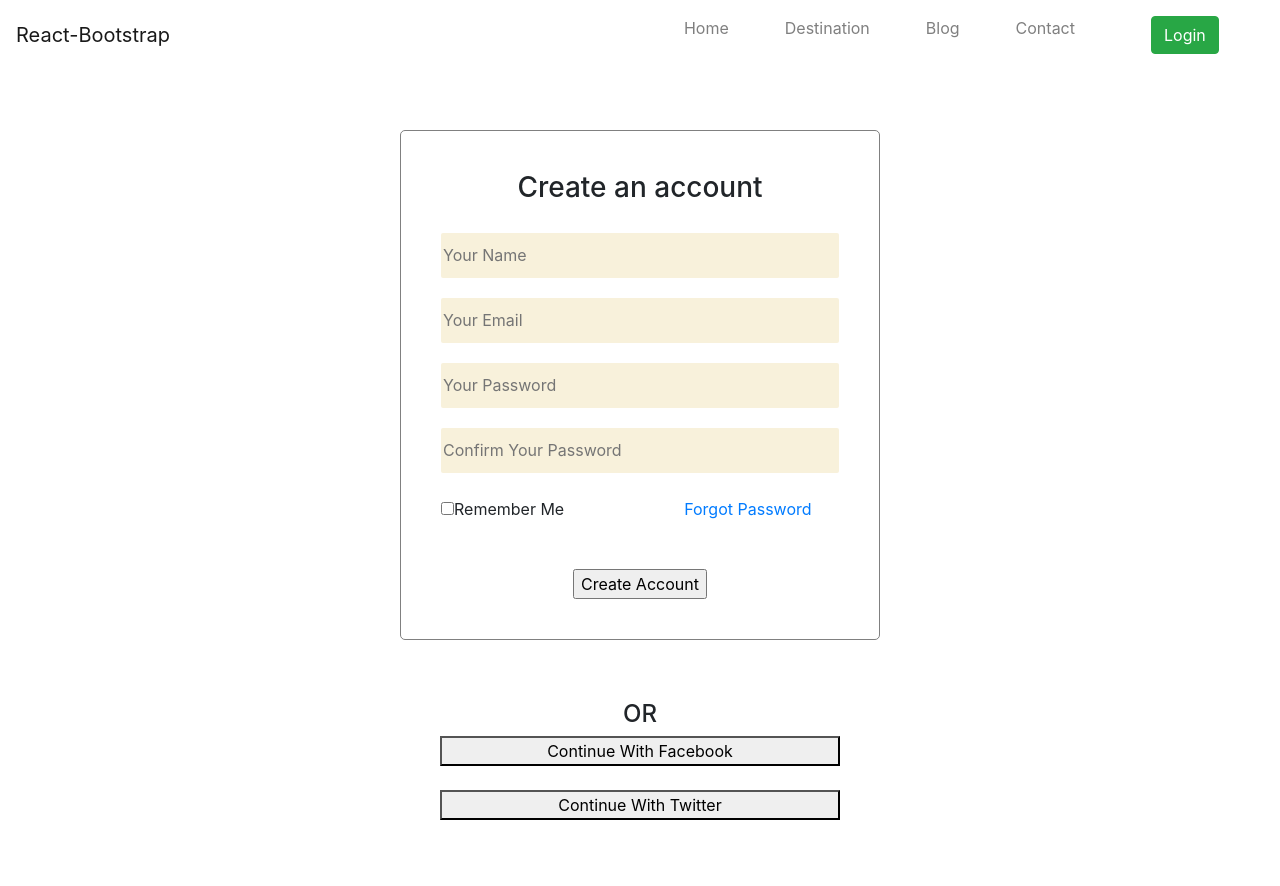
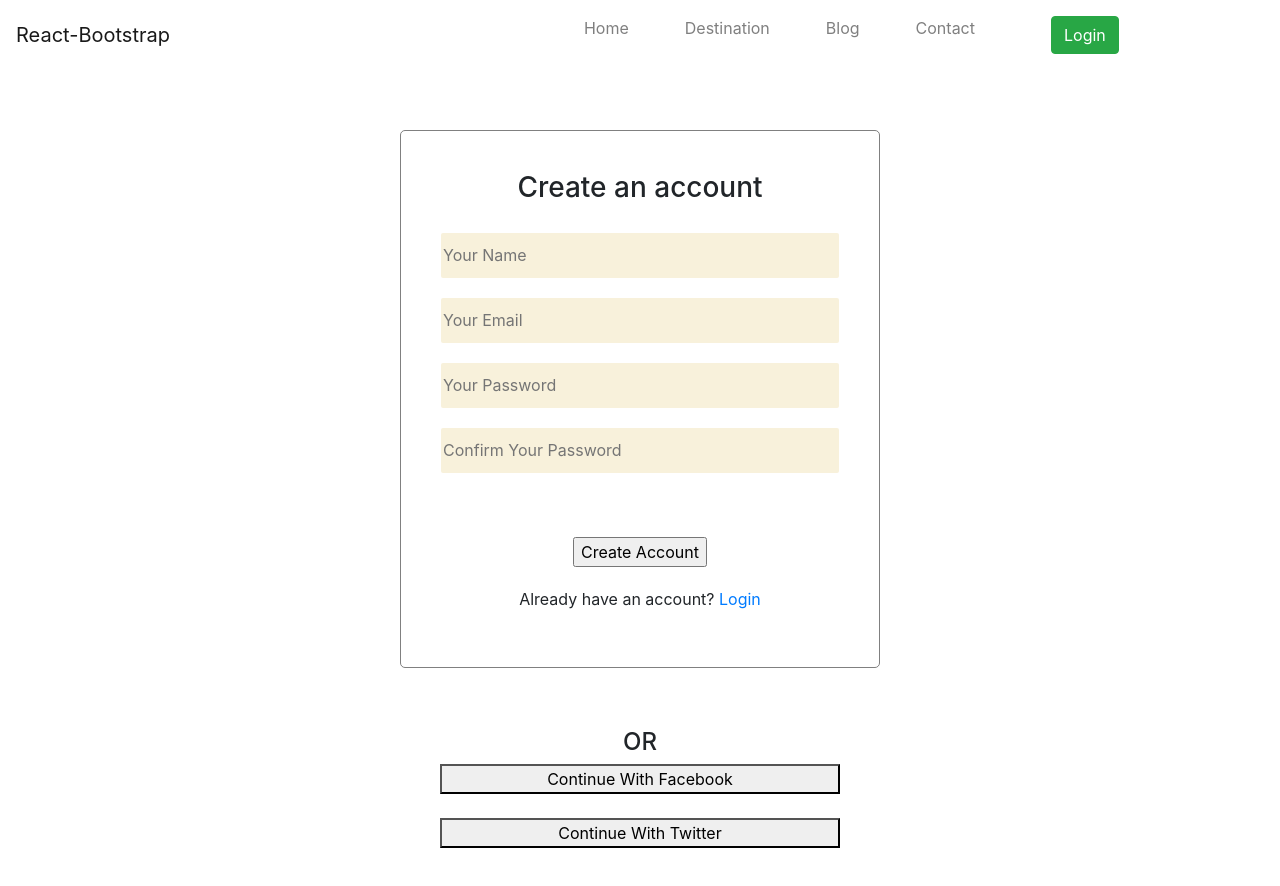
Before and after one commit to Lamisa-zamzam/globetrotter, a React (Create React App) app: page /login in a window 1280 px wide. Shown: the top 886 px of the page. Built offline with nearby package versions, Linux system fonts and the light colour scheme.

Commit message:
First commit

```diff
--- a/src/App.js
+++ b/src/App.js
@@ -15,12 +15,12 @@ function App() {
         name: "",
         email:"",
         photoURL: "",
-        newUser: true,
+        isNewUser: true,
         isLoggedIn: false,
         error: "",
     });
 
-    console.log(user);
+    console.log(user.isNewUser);
     return (
         <UserContext.Provider value={[user, setUser]}>
         <Router>
@@ -46,9 +46,9 @@ function App() {
                 <Route path="/blog">
                     <Header />
                 </Route>
-                <Route path="/contact">
+                <PrivateRoute path="/contact">
                     <Header />
-                </Route>
+                </PrivateRoute>
                 <Route path="*">
                     <Header />
                 </Route>
--- a/src/Components/Header/Header.css
+++ b/src/Components/Header/Header.css
@@ -1,5 +1,5 @@
 .nav-links {
-    margin-left: 450px;
+    margin-left: 350px;
 }
 
 .nav-link {
--- a/src/Components/Login/Login.css
+++ b/src/Components/Login/Login.css
@@ -23,6 +23,10 @@
     color: red;
 }
 
+.submit-button {
+    margin-bottom: 20px;
+}
+
 .social-login {
     margin-bottom: 50px;
     text-align: center;
--- a/src/Components/Login/Login.js
+++ b/src/Components/Login/Login.js
@@ -31,6 +31,7 @@ const Login = () => {
                 newUser.email = email;
                 newUser.photoURL = photoURL;
                 setUser(newUser);
+                history.replace(from);
             })
             .catch((error) => {
                 const errorCode = error.code;
@@ -44,6 +45,8 @@ const Login = () => {
     };
 
     const handleSignUp = (name, userEmail, userPassword) => {
+        const doesPasswordsMatch = checkPasswords();
+        if(doesPasswordsMatch){
         firebase
             .auth()
             .createUserWithEmailAndPassword(userEmail, userPassword)
@@ -64,36 +67,81 @@ const Login = () => {
                 newUser.error = errorMessage;
                 setUser(newUser);
             });
+        }else{
+            const newUser = { ...user };
+            newUser.error = "Your Passwords don't match";
+            setUser(newUser);
+        }
+    };
+
+
+    const handleLogIn = (userEmail, userPassword) => {
+        firebase
+            .auth()
+            .signInWithEmailAndPassword(userEmail, userPassword)
+            .then((userCredential) => {
+                console.log(userCredential.user);
+                const { email } = userCredential.user;
+                const newUser = { ...user };
+                newUser.email = email;
+                newUser.isLoggedIn = true;
+                setUser(newUser);
+                history.replace(from);
+            })
+            .catch((error) => {
+                var errorCode = error.code;
+                var errorMessage = error.message;
+                const newUser = { ...user };
+                newUser.error = errorMessage;
+                setUser(newUser);
+            });
     };
 
     const { register, handleSubmit, watch, errors } = useForm();
 
-    const checkPasswords = (e) => {
-        if (
-            !document.getElementById("password").value ===
-            document.getElementById("confirmPassword").value
-        ) {
-            // setConfirmPasswordError("Your passwords don't match");
-            // console.log("oopps");
-        }
-        // return document.getElementById("password").value === document.getElementById("confirmPassword").value;
+    const onSubmit = (data) => {
+        console.log(data);
+        data.name
+            ? handleSignUp(data.name, data.email, data.password)
+            : handleLogIn(data.email, data.password);
     };
-
-    const onSubmit = (data) => {
-        // console.log(data);
-        handleSignUp(data.name, data.email, data.password);
-    };
-
-
 
     let history = useHistory();
     let location = useLocation();
     let { from } = location.state || { from: { pathname: "/" } };
 
+    const toggleForm = (e) => {
+        e.preventDefault();
+        const newUser = { ...user };
+        newUser.isNewUser = !newUser.isNewUser;
+        console.log(user.isNewUser);
+        setUser(newUser);
+        console.log(user.isNewUser);
+    };
+
+    const [password, setPassword] = useState();
+    const [confirmPassword, setConfirmPassword] = useState();
+
+
+    const handleBlur = (e) => {
+        if(e.target.name === "password"){
+            setPassword(e.target.value);
+        }
+        if(e.target.name === "confirmPassword"){
+            setConfirmPassword(e.target.value);
+        }
+    }
+
+    const checkPasswords = () => {
+        return password === confirmPassword;
+    }
+
+
     return (
         <div>
             <form onSubmit={handleSubmit(onSubmit)} className="form-card">
-                <h3>Create an account</h3>
+                <h3>{user.isNewUser ? "Create an account" : "Log In"}</h3>
+                {user.isNewUser && (
                     <input
                         type="text"
                         name="name"
@@ -102,6 +150,7 @@ const Login = () => {
                         className="form-field"
                         placeholder="Your Name"
                     />
+                )}
                 <input
                     type="email"
                     name="email"
@@ -124,10 +173,12 @@ const Login = () => {
                     placeholder="Your Password"
                     className="form-field"
                     id="password"
+                    onBlur={handleBlur}
                 />
                 <br />
                 {errors.password && <span className="error">required</span>}
                 {/* {console.log(errors.password)} */}
+                {user.isNewUser && (
                     <input
                         type="password"
                         name="confirmPassword"
@@ -139,7 +190,9 @@ const Login = () => {
                         placeholder="Confirm Your Password"
                         className="form-field"
                         id="confirmPassword"
+                        onBlur={handleBlur}
                     />
+                )}
                 {errors.confirmPassword && (
                     <span className="error">required</span>
                 )}
@@ -148,6 +201,7 @@ const Login = () => {
                 <br />
                 {<span className="error">{confirmPasswordError}</span>}
                 <br />
+                {!user.isNewUser && (
                     <div className="savingPassword">
                         <input
                             type="checkbox"
@@ -158,13 +212,33 @@ const Login = () => {
                             htmlFor="save-password"
                             style={{ marginRight: "120px" }}
                         >
-                        Remember Me
+                            &nbsp;Remember Me
                         </label>
                         <Link to="/login">Forgot Password</Link>
                     </div>
+                )}
                 <br />
                 <p className="error">{user.error}</p>
-                <input type="submit" value="Create Account" />
+                {user.isNewUser ? (
+                    <input
+                        type="submit"
+                        value="Create Account"
+                        className="submit-button"
+                    />
+                ) : (
+                    <input
+                        type="submit"
+                        value="Log In"
+                        className="submit-button"
+                    />
+                )}
+
+                <p>
+                    {user.isNewUser ? "Already" : "Don't"} have an account?{" "}
+                    <a href="/" onClick={(e) => toggleForm(e)}>
+                        {user.isNewUser ? "Login" : "Create An Account"}
+                    </a>
+                </p>
             </form>
             <div className="social-login">
                 <h4>OR</h4>
--- a/src/Components/RideDetail/RideDetail.js
+++ b/src/Components/RideDetail/RideDetail.js
@@ -3,21 +3,24 @@ import { Button, Col, Container, Row } from "react-bootstrap";
 import map from "../../images/Map.png";
 
 const RideDetail = () => {
+    const handleSubmit = () => {
+        console.log("hello");
+    }
     return (
             <Container style={{marginTop: "30px"}}>
             <Row>
             <Col md={4}>
-            <form>
+            <form onSubmit={handleSubmit}>
                 <label htmlFor="from">Starting From</label>
                 <br />
-                <input type="text" name="from" id="" />
+                <input type="text" name="from" id="" required/>
                 <br/>
                 <label htmlFor="from">Dropping To</label>
                 <br />
-                <input type="text" name="from" id="" />
+                <input type="text" name="from" id="" required/>
                 <br/>
                 <br/>
-                <Button variant="success">Search</Button>
+                <input type="submit"/>
             </form>
             </Col>
             <Col md={8}>
```
Lines whose indentation alone changed are shown as unchanged.
